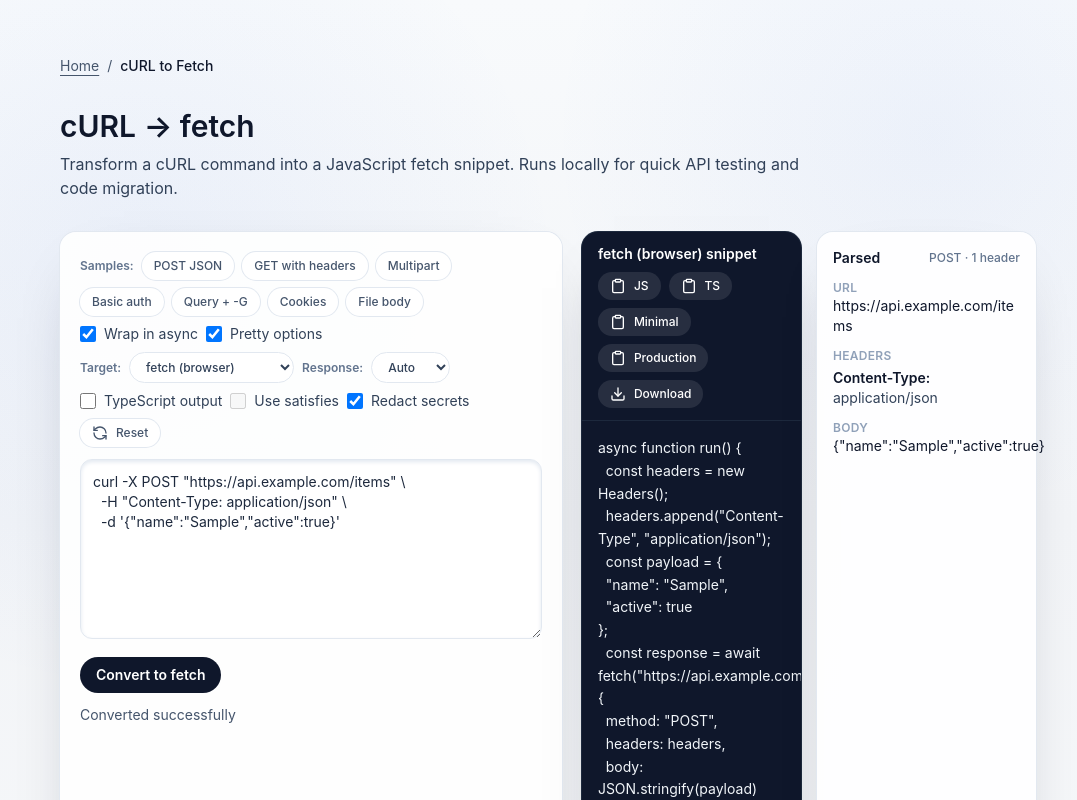
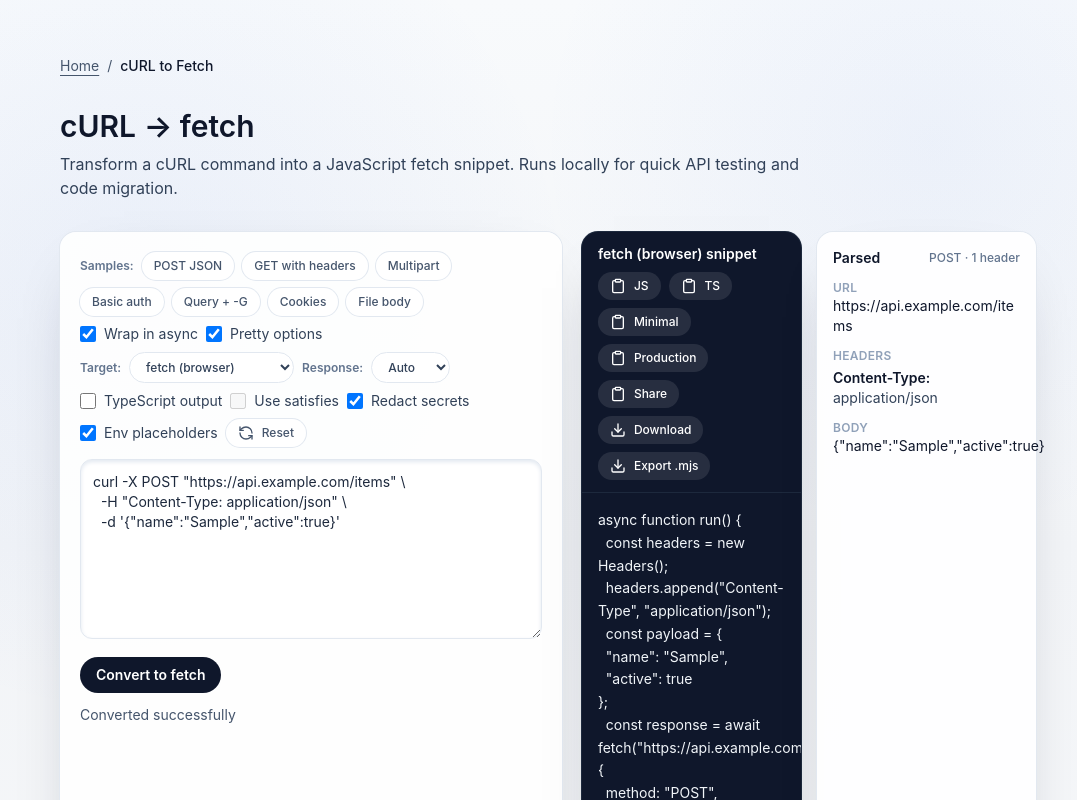
Before and after one commit to ChainPix/custom-website, a Next.js app: page /curl-to-fetch in a window 1280 px wide. Shown: the top 800 px of the page, without its empty margins (92-1169 px from the left). Built offline with nearby package versions, Linux system fonts and the light colour scheme; no server answers.

Commit message:
Add curl-to-fetch advanced mode features

```diff
--- a/app/(tools)/curl-to-fetch/CURL_TO_FETCH.md
+++ b/app/(tools)/curl-to-fetch/CURL_TO_FETCH.md
@@ -15,6 +15,7 @@
 - Output: Added target selection (fetch/axios/Python/Go), response parsing mode, TS-friendly fetch options, and copy variants (JS/TS/minimal/production).
 - UX: Debounced auto-convert, parsed preview panel with redaction toggle, and expanded sample gallery for multipart/auth/cookies/-G/file bodies.
 - Quality: Parser moved into a standalone module with snapshot and fuzz tests plus a 50+ command corpus; errors now guide missing URLs and multipart handling.
+- Advanced mode: Supports DevTools “Copy as cURL” pastes, shareable URL hashes, and runnable `.mjs` exports with env placeholders.
 
 ## Gaps / Future ideas
 - Optional “axios/node fetch” variants or TS fetch typing.
--- a/app/(tools)/curl-to-fetch/client.tsx
+++ b/app/(tools)/curl-to-fetch/client.tsx
@@ -101,6 +101,8 @@ export default function CurlToFetchClient() {
   const [warnings, setWarnings] = useState<string[]>([]);
   const [parsedPreview, setParsedPreview] = useState<ParseResult | null>(null);
   const [redactSecrets, setRedactSecrets] = useState(true);
+  const [shareCopied, setShareCopied] = useState(false);
+  const [useEnvPlaceholders, setUseEnvPlaceholders] = useState(true);
 
   const status = useMemo(() => {
     if (error) return error;
@@ -138,6 +140,21 @@ export default function CurlToFetchClient() {
     return () => clearTimeout(timeout);
   }, [input, options]);
 
+  useEffect(() => {
+    if (typeof window === "undefined") return;
+    const hash = window.location.hash;
+    if (hash.length > 1) {
+      try {
+        const decoded = decodeURIComponent(hash.slice(1));
+        if (decoded.trim()) {
+          setInput(decoded);
+        }
+      } catch {
+        setError("Could not decode shared cURL command from the URL.");
+      }
+    }
+  }, []);
+
   const handleCopy = async (variant: SnippetVariant, languageOverride?: SnippetLanguage) => {
     if (!output) return;
     try {
@@ -169,6 +186,61 @@ export default function CurlToFetchClient() {
     a.download = `snippet.${extension}`;
     a.click();
     URL.revokeObjectURL(url);
+  };
+
+  const buildRunnableFile = (parsed: ParseResult) => {
+    const runtimeTarget = options.target === "axios" ? "axios" : "fetch-node";
+    const runtimeOptions = {
+      ...options,
+      target: runtimeTarget,
+      typescript: false,
+      useSatisfies: false,
+    };
+    const snippet = buildSnippet(parsed, runtimeOptions, "standard", "js");
+    const lines = ["// Run with: node script.mjs"];
+    if (useEnvPlaceholders) {
+      lines.push(`const requestUrl = process.env.REQUEST_URL ?? ${JSON.stringify(parsed.url)};`);
+    }
+    let runnable = snippet;
+    if (useEnvPlaceholders) {
+      if (runtimeTarget === "axios") {
+        runnable = runnable.replace(`url: ${JSON.stringify(parsed.url)}`, "url: requestUrl");
+      } else {
+        runnable = runnable.replace(`fetch(${JSON.stringify(parsed.url)}`, "fetch(requestUrl");
+      }
+    }
+    return `${lines.join("\n")}\n\n${runnable}`;
+  };
+
+  const handleDownloadRunnable = () => {
+    if (!output) return;
+    try {
+      const parsed = parseCurl(input);
+      const runnable = buildRunnableFile(parsed);
+      const blob = new Blob([runnable], { type: "text/plain" });
+      const url = URL.createObjectURL(blob);
+      const a = document.createElement("a");
+      a.href = url;
+      a.download = "script.mjs";
+      a.click();
+      URL.revokeObjectURL(url);
+    } catch (err) {
+      setError((err as Error)?.message || "Unable to export runnable file.");
+    }
+  };
+
+  const handleShare = async () => {
+    if (!input.trim()) return;
+    try {
+      const encoded = encodeURIComponent(input);
+      const url = `${window.location.origin}${window.location.pathname}${window.location.search}#${encoded}`;
+      await navigator.clipboard.writeText(url);
+      window.history.replaceState(null, "", `#${encoded}`);
+      setShareCopied(true);
+      setTimeout(() => setShareCopied(false), 1200);
+    } catch (err) {
+      console.error("Share link copy failed", err);
+    }
   };
 
   const preview = parsedPreview ? (redactSecrets ? redactParsed(parsedPreview) : parsedPreview) : null;
@@ -387,6 +459,16 @@ export default function CurlToFetchClient() {
               />
               Redact secrets
             </label>
+            <label className="flex items-center gap-2">
+              <input
+                type="checkbox"
+                className="h-4 w-4 rounded border-slate-300 text-slate-900 focus:ring-slate-300 focus-visible:outline focus-visible:outline-2 focus-visible:outline-offset-2 focus-visible:outline-slate-400"
+                checked={useEnvPlaceholders}
+                onChange={() => setUseEnvPlaceholders((value) => !value)}
+                aria-label="Use environment placeholders"
+              />
+              Env placeholders
+            </label>
             <button
               onClick={() => {
                 setInput(samplePost);
@@ -402,6 +484,7 @@ export default function CurlToFetchClient() {
                 setError("");
                 setCopied(false);
                 setRedactSecrets(true);
+                setUseEnvPlaceholders(true);
               }}
               className="flex items-center gap-2 rounded-full bg-white px-3 py-1.5 text-xs font-medium text-slate-600 shadow-[var(--shadow-soft)] ring-1 ring-slate-200 transition hover:-translate-y-0.5 focus-visible:outline focus-visible:outline-2 focus-visible:outline-offset-2 focus-visible:outline-slate-400"
               aria-label="Reset inputs"
@@ -415,7 +498,7 @@ export default function CurlToFetchClient() {
             className="h-[180px] w-full rounded-xl border border-slate-200 bg-white px-3 py-3 text-sm text-slate-800 shadow-inner shadow-slate-200 focus:border-slate-400 focus:outline-none focus:ring-2 focus:ring-slate-200"
             value={input}
             onChange={(event) => setInput(event.target.value)}
-            placeholder='e.g., curl -X POST "https://api.example.com" -H "Content-Type: application/json" -d "{\"name\":\"Sample\"}"'
+            placeholder='Paste a cURL command (including DevTools "Copy as cURL")'
             spellCheck={false}
             aria-label="cURL command input"
           />
@@ -496,12 +579,29 @@ export default function CurlToFetchClient() {
                   Production
                 </button>
                 <button
+                  onClick={handleShare}
+                  className="flex items-center gap-2 rounded-full bg-white/10 px-3 py-1.5 text-xs font-medium transition hover:bg-white/20 disabled:opacity-50 focus-visible:outline focus-visible:outline-2 focus-visible:outline-offset-2 focus-visible:outline-white/50"
+                  disabled={!input.trim()}
+                  aria-label="Copy shareable link"
+                >
+                  {shareCopied ? <Check className="h-4 w-4" /> : <Clipboard className="h-4 w-4" />}
+                  {shareCopied ? "Linked" : "Share"}
+                </button>
+                <button
                   onClick={handleDownload}
                   className="flex items-center gap-2 rounded-full bg-white/10 px-3 py-1.5 text-xs font-medium transition hover:bg-white/20 disabled:opacity-50 focus-visible:outline focus-visible:outline-2 focus-visible:outline-offset-2 focus-visible:outline-white/50"
                   disabled={!output}
                   aria-label="Download fetch snippet"
                 >
                   <Download className="h-4 w-4" /> Download
+                </button>
+                <button
+                  onClick={handleDownloadRunnable}
+                  className="flex items-center gap-2 rounded-full bg-white/10 px-3 py-1.5 text-xs font-medium transition hover:bg-white/20 disabled:opacity-50 focus-visible:outline focus-visible:outline-2 focus-visible:outline-offset-2 focus-visible:outline-white/50"
+                  disabled={!output || options.target === "python-requests" || options.target === "go-http"}
+                  aria-label="Export runnable file"
+                >
+                  <Download className="h-4 w-4" /> Export .mjs
                 </button>
               </div>
             </div>
```
